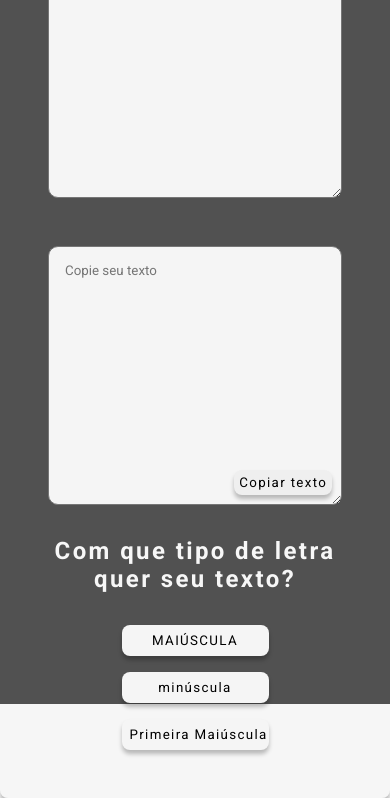
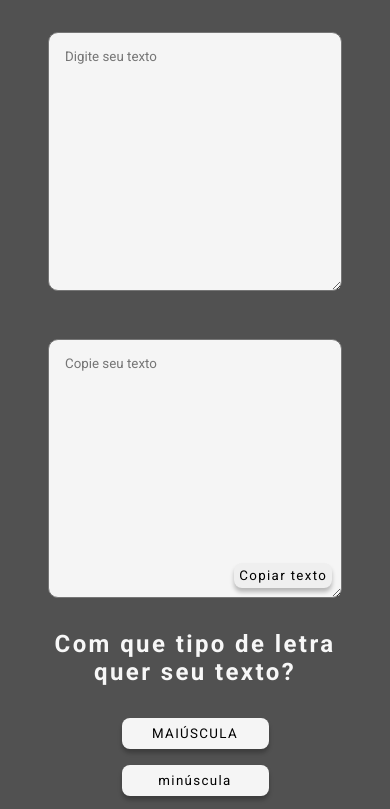
Before and after one commit to PinheiroMatheus/Conversor_de_texto, a plain HTML site: page index.html in a window 390 px wide. Shown: the part 140-949 px from the top of the page. Drawn offline with Linux system fonts and the light colour scheme.

Commit message:
Fixing responsive bug

```diff
--- a/resposive.css
+++ b/resposive.css
@@ -1,4 +1,7 @@
 @media screen and (max-width: 800px) {
+    main {
+        height: 100%;
+    }
     .text-input form {
         display: flex;
         flex-direction: column;
--- a/style.css
+++ b/style.css
@@ -6,14 +6,14 @@
 }
 
 body {
-    height: 100vh;
+    height: 100%;
 
     display: flex;
     flex-direction: column;
 }
 
 main {
-    height: 100%;
+    height: 100vh;
 
     display: flex;
     justify-content: center;
```
